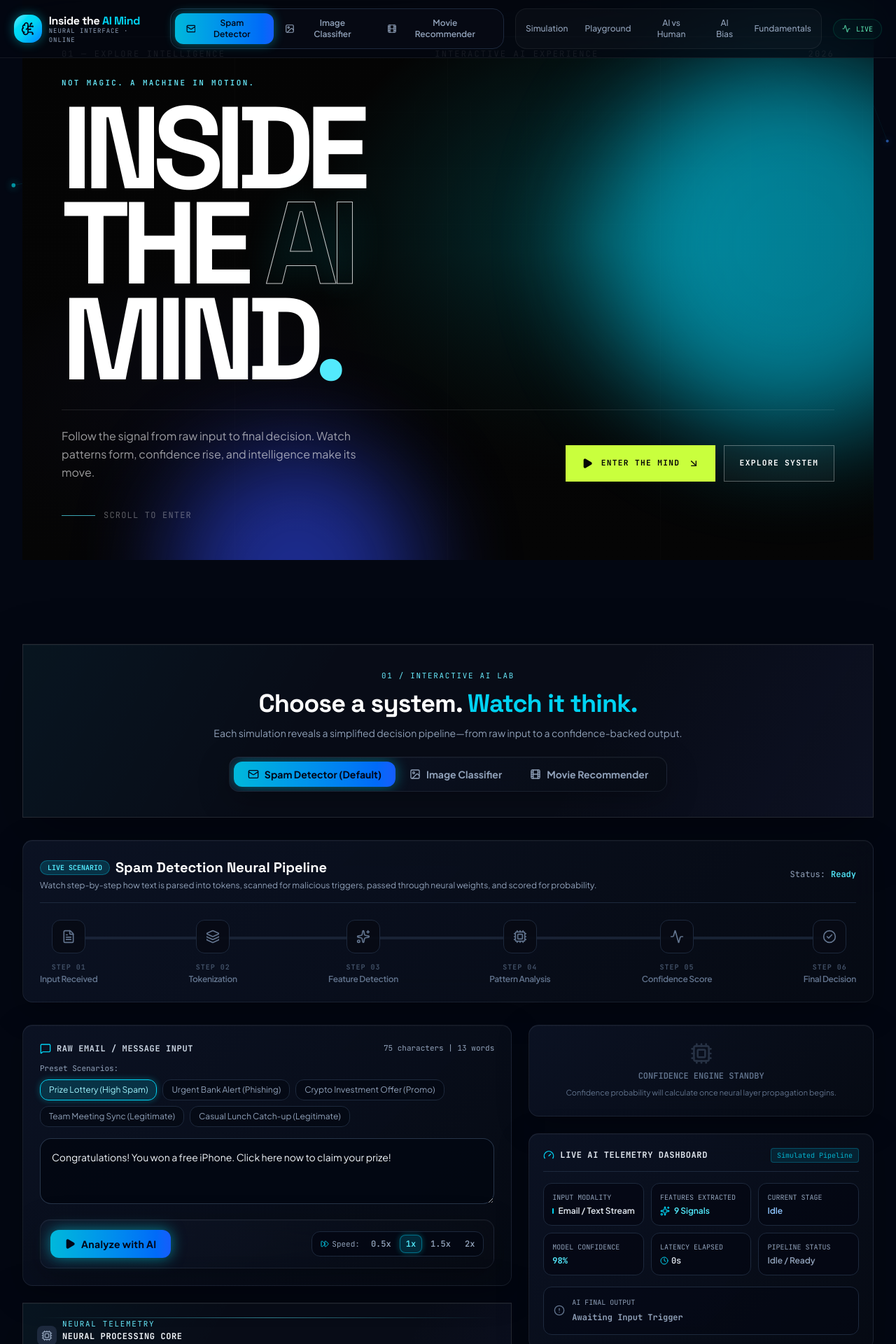
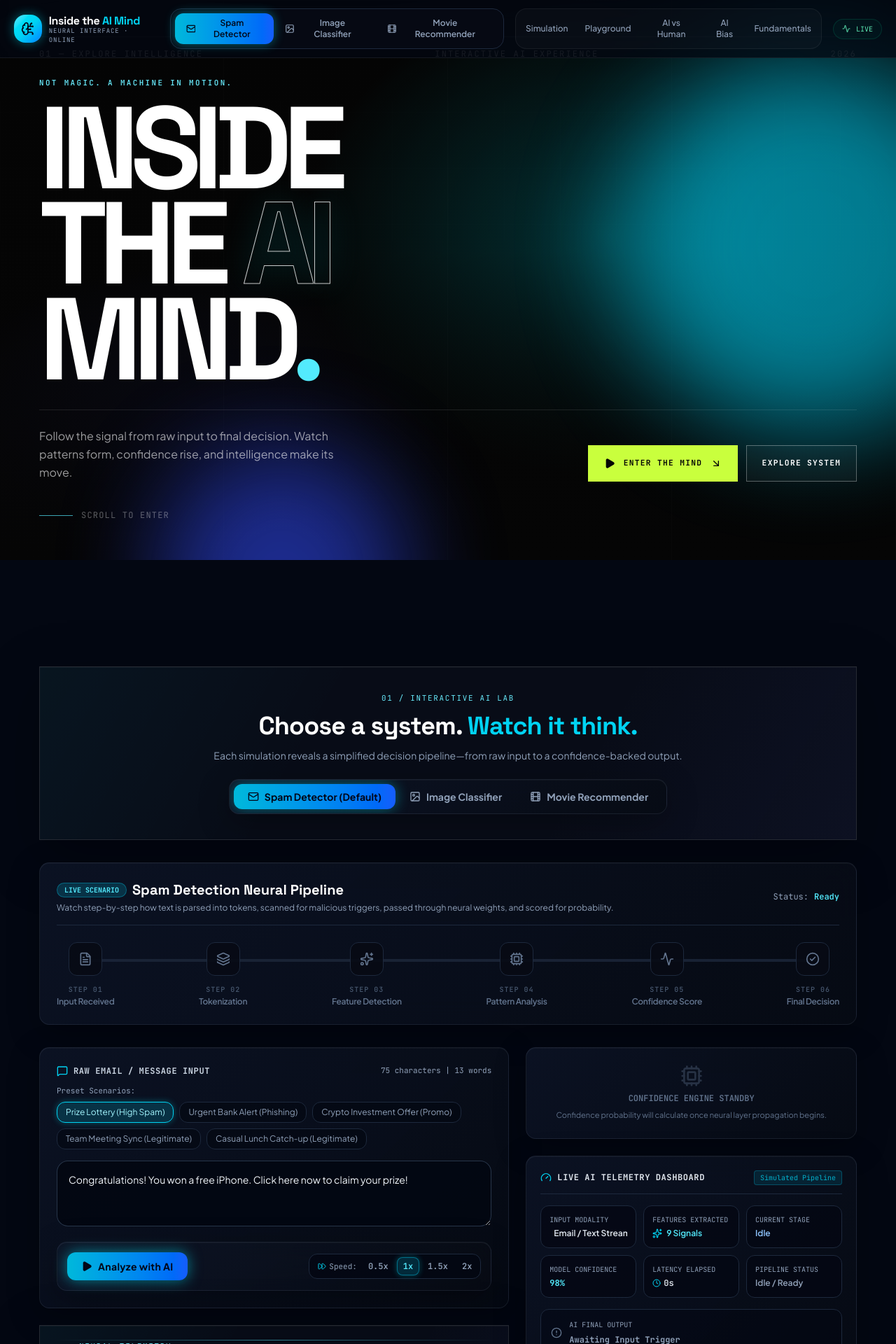
Before and after one commit to Newton-ns/inside-the-ai-min, a React (Vite) app: page / in a window 1280 px wide. Shown: the top 1920 px of the page at 70% size. Built offline with nearby package versions, Linux system fonts and the light colour scheme.

Commit message:
style: restructure page into full-bleed cinematic storytelling layout

```diff
--- a/src/App.jsx
+++ b/src/App.jsx
@@ -54,9 +54,9 @@ export default function App() {
       />
 
       {/* Main Content Area */}
-      <main className="relative z-10 space-y-16 sm:space-y-24 px-4 sm:px-6 lg:px-8 max-w-7xl mx-auto">
+      <main className="relative z-10 space-y-20 sm:space-y-32 px-0 max-w-none mx-auto">
         {/* 1. Hero Section */}
-        <div ref={heroRef}>
+        <div ref={heroRef} className="w-full">
           <HeroSection
             onTrySimulation={() => scrollToSection('simulation')}
             onExploreHowItWorks={() => scrollToSection('fundamentals')}
@@ -64,7 +64,7 @@ export default function App() {
         </div>
 
         {/* 2. Main AI Simulation Section */}
-        <section ref={simRef} className="pt-6">
+        <section ref={simRef} className="pt-6 px-4 sm:px-8 lg:px-14 max-w-[1600px] mx-auto">
           {/* AI Lab Header */}
           <div className="ai-panel px-4 sm:px-8 py-7 sm:py-9 mb-8 text-center">
             <div className="relative z-10">
@@ -120,33 +120,33 @@ export default function App() {
         </section>
 
         {/* 3. Real-time Dynamic Input Playground */}
-        <section ref={playgroundRef}>
+        <section ref={playgroundRef} className="px-4 sm:px-8 lg:px-14 max-w-[1600px] mx-auto">
           <DynamicPlayground />
         </section>
 
         {/* 4. Human vs AI Prediction */}
-        <div ref={humanVsAiRef}>
+        <div ref={humanVsAiRef} className="px-4 sm:px-8 lg:px-14 max-w-[1600px] mx-auto">
           <HumanVsAISection />
         </div>
 
         {/* 5. How AI Learns */}
-        <HowAILearnsSection />
+        <div className="px-4 sm:px-8 lg:px-14 max-w-[1600px] mx-auto"><HowAILearnsSection /></div>
 
         {/* 6. AI Bias Demo */}
-        <div ref={biasRef}>
+        <div ref={biasRef} className="px-4 sm:px-8 lg:px-14 max-w-[1600px] mx-auto">
           <AIBiasDemo />
         </div>
 
         {/* 7. Understand AI in 30 Seconds (Educational Cards) */}
-        <div ref={fundamentalsRef}>
+        <div ref={fundamentalsRef} className="px-4 sm:px-8 lg:px-14 max-w-[1600px] mx-auto">
           <EducationalCards />
         </div>
 
         {/* 8. AI Is Not Magic */}
-        <AINotMagicSection />
+        <div className="px-4 sm:px-8 lg:px-14 max-w-[1600px] mx-auto"><AINotMagicSection /></div>
 
         {/* 9. Final Black Box Message */}
-        <BlackBoxFinale onRunAnother={() => scrollToSection('simulation')} />
+        <div className="px-4 sm:px-8 lg:px-14 max-w-[1600px] mx-auto"><BlackBoxFinale onRunAnother={() => scrollToSection('simulation')} /></div>
       </main>
 
       {/* Comprehensive Footer */}
```
